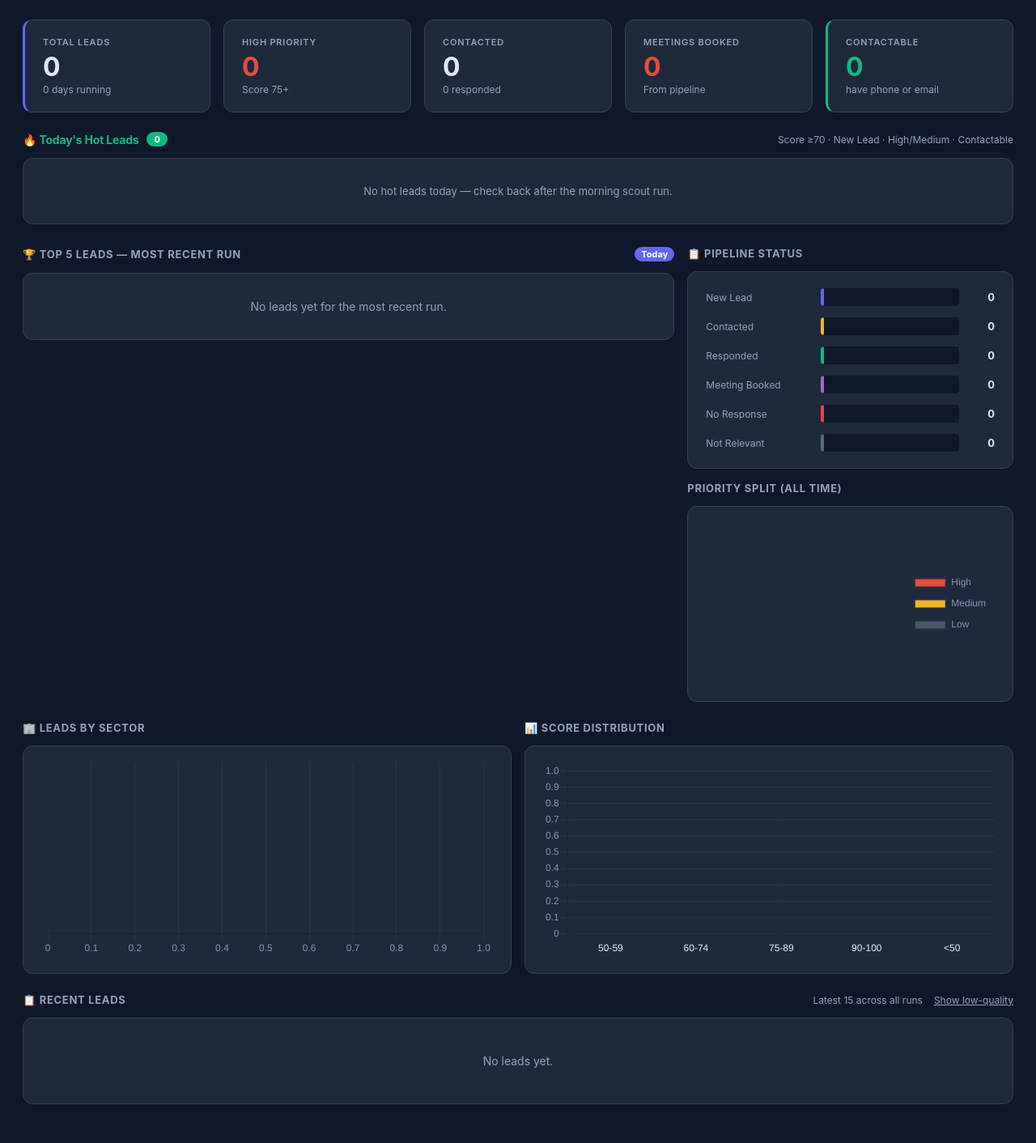
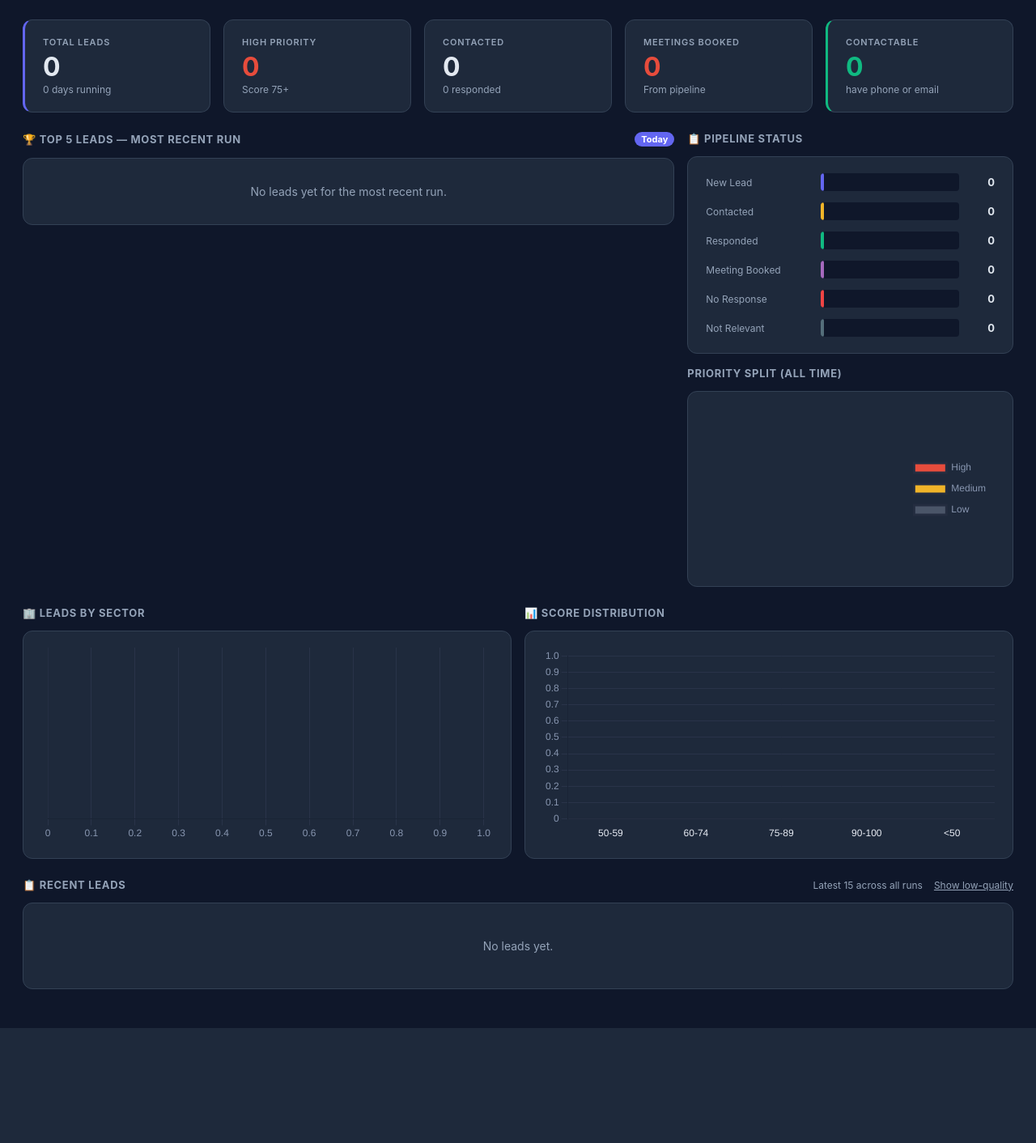
Before and after one commit to jonathanmccrimmond/macfire-dashboard, a Flask app: page / in a window 1280 px wide. Shown: the part 71-1483 px from the top of the page at 81% size. After the commit the page ends 1341 px from the top, so only its background shows below. Run offline with Flask 3, Linux system fonts and the light colour scheme; data that the repository does not hold is empty.

Commit message:
Remove hot leads section and keep contactable KPI

```diff
--- a/app.py
+++ b/app.py
@@ -181,16 +181,6 @@ def fetch_stats():
 
     # Unique run dates
     run_dates = scout_dates
-
-    # Hot leads — score ≥ 70, New Lead, High/Medium priority, contactable
-    hot_leads = [
-        l for l in leads
-        if (l.get("score") or 0) >= 70
-        and l.get("status") == "New Lead"
-        and l.get("priority") in ("High", "Medium")
-        and (l.get("phone") or l.get("email"))
-    ]
-    hot_leads = sorted(hot_leads, key=lambda l: l.get("score") or 0, reverse=True)[:10]
     contactable_count = sum(1 for l in leads if l.get("phone") or l.get("email"))
 
     return {
@@ -209,7 +199,6 @@ def fetch_stats():
         "score_buckets":     score_buckets,
         "run_dates":         run_dates,
         "days_running":      len(run_dates),
-        "hot_leads":         hot_leads,
         "contactable_count": contactable_count,
         "last_refreshed":    datetime.datetime.now().strftime("%H:%M:%S"),
     }
--- a/templates/dashboard.html
+++ b/templates/dashboard.html
@@ -132,29 +132,6 @@
     @media (max-width: 1200px) { .grid-5 { grid-template-columns: repeat(3, 1fr); } }
     @media (max-width: 700px)  { .grid-5 { grid-template-columns: repeat(2, 1fr); } }
 
-    /* Hot lead cards */
-    .hot-leads-grid { display: grid; grid-template-columns: 1fr; gap: 14px; }
-    @media (min-width: 600px) { .hot-leads-grid { grid-template-columns: 1fr 1fr; } }
-    .hot-lead-card { background: var(--card2); border: 1px solid var(--border); border-left: 4px solid var(--green); border-radius: 10px; padding: 16px 16px 14px; position: relative; }
-    .hl-rank { position: absolute; top: 12px; right: 14px; font-size: 20px; font-weight: 900; color: var(--border); }
-    .hl-company { font-size: 16px; font-weight: 700; margin-bottom: 8px; padding-right: 32px; }
-    .hl-company a { color: var(--text); text-decoration: none; }
-    .hl-company a:hover { color: var(--accent2); }
-    .hl-meta { display: flex; flex-wrap: wrap; gap: 7px; align-items: center; margin-bottom: 9px; }
-    .score-pill { display: inline-block; padding: 3px 10px; border-radius: 10px; font-size: 12px; font-weight: 700; }
-    .score-pill-green  { background: rgba(16,185,129,0.18); color: #10B981; border: 1px solid rgba(16,185,129,0.4); }
-    .score-pill-indigo { background: rgba(99,102,241,0.18); color: #818CF8; border: 1px solid rgba(99,102,241,0.4); }
-    .score-pill-amber  { background: rgba(245,158,11,0.18);  color: #F59E0B; border: 1px solid rgba(245,158,11,0.4); }
-    .hl-detail { color: var(--muted); font-size: 12px; line-height: 1.65; }
-    .hl-contact { display: flex; flex-wrap: wrap; gap: 10px; margin-top: 9px; align-items: center; }
-    .hl-contact a { color: var(--text); text-decoration: none; font-size: 13px; }
-    .hl-contact a:hover { color: var(--accent2); }
-    .hl-contact .hl-maps { color: #5DADE2; }
-    .hl-trigger { font-style: italic; color: var(--muted); font-size: 11px; margin-top: 8px; padding-top: 8px; border-top: 1px solid var(--border); }
-    .hl-date { font-size: 11px; color: var(--muted); margin-top: 6px; }
-    .hot-leads-empty { color: var(--muted); text-align: center; padding: 32px; font-size: 13px; }
-    .section-title-hot { font-size: 14px; font-weight: 700; color: var(--green); letter-spacing: -0.2px; }
-
     /* Table quality filter */
     .toggle-link { cursor: pointer; color: var(--muted); font-size: 12px; text-decoration: underline; user-select: none; }
     .toggle-link:hover { color: var(--text); }
@@ -199,18 +176,6 @@
     <div class="stat-card"><div class="label">Contacted</div><div class="value" id="kpi-contacted">—</div><div class="sub" id="kpi-responded">0 responded</div></div>
     <div class="stat-card"><div class="label">Meetings Booked</div><div class="value score-high" id="kpi-meetings">—</div><div class="sub">From pipeline</div></div>
     <div class="stat-card" style="border-left:3px solid var(--green)"><div class="label">Contactable</div><div class="value" style="color:var(--green)" id="kpi-contactable">—</div><div class="sub">have phone or email</div></div>
-  </div>
-
-  <!-- Hot Leads -->
-  <div style="margin-bottom:28px" id="hot-leads-section">
-    <div class="section-header">
-      <div style="display:flex;align-items:center;gap:10px">
-        <div class="section-title-hot">🔥 Today's Hot Leads</div>
-        <span id="hot-leads-badge" style="background:var(--green);color:#fff;font-size:11px;font-weight:700;padding:2px 9px;border-radius:10px">0</span>
-      </div>
-      <div style="font-size:12px;color:var(--muted)">Score ≥70 · New Lead · High/Medium · Contactable</div>
-    </div>
-    <div id="hot-leads-container"><div class="panel loading">Loading hot leads…</div></div>
   </div>
 
   <!-- Top 5 today + Pipeline status -->
@@ -309,56 +274,6 @@ function priorityBadge(p) {
 function statusBadge(s) {
   const cls = STATUS_BADGE_CLASS[s] || "badge-low";
   return `<span class="badge ${cls}">${s || "—"}</span>`;
-}
-
-// ── Hot Leads ──────────────────────────────────────────────────────────────
-function scorePill(s) {
-  if (s == null) return "";
-  var cls = s >= 90 ? "score-pill-green" : s >= 75 ? "score-pill-indigo" : "score-pill-amber";
-  return '<span class="score-pill ' + cls + '">' + s + '</span>';
-}
-
-function renderHotLeads(leads) {
-  var el    = document.getElementById("hot-leads-container");
-  var badge = document.getElementById("hot-leads-badge");
-  badge.textContent = leads.length;
-  if (!leads || leads.length === 0) {
-    el.innerHTML = '<div class="panel hot-leads-empty">No hot leads today — check back after the morning scout run.</div>';
-    return;
-  }
-  var cards = leads.map(function(l, i) {
-    var companyHtml = l.notion_url
-      ? '<a href="' + l.notion_url + '" target="_blank">' + l.company + '</a>'
-      : l.company;
-    var pill    = scorePill(l.score);
-    var pri     = priorityBadge(l.priority);
-    var sector  = l.sector  ? '<span style="color:var(--muted);font-size:12px">' + l.sector + '</span>' : "";
-    var addrTxt = l.address || l.postcode || "";
-    var addr    = addrTxt   ? '<div style="margin-top:5px">' + addrTxt + '</div>' : "";
-    var phoneLink = l.phone
-      ? '<a href="tel:' + l.phone + '">📞 ' + l.phone + '</a>'
-      : "";
-    var emailLink = l.email
-      ? '<a href="mailto:' + l.email + '">✉️ ' + l.email + '</a>'
-      : "";
-    var mapsLink = l.maps_url
-      ? '<a href="' + l.maps_url + '" target="_blank" class="hl-maps">🗺️ Map</a>'
-      : "";
-    var trigger   = l.trigger    ? '<div class="hl-trigger">' + l.trigger + '</div>'       : "";
-    var scoutDate = l.scout_date ? '<div class="hl-date">Scouted ' + l.scout_date + '</div>' : "";
-    return [
-      '<div class="hot-lead-card">',
-        '<div class="hl-rank">#' + (i + 1) + '</div>',
-        '<div class="hl-company">' + companyHtml + '</div>',
-        '<div class="hl-meta">' + pill + ' ' + pri + ' ' + sector + '</div>',
-        '<div class="hl-detail">' + addr + '</div>',
-        '<div class="hl-contact">' + phoneLink + emailLink + mapsLink + '</div>',
-        trigger,
-        scoutDate,
-      '</div>'
-    ].join("");
-  }).join("");
-  el.innerHTML = '<div class="hot-leads-grid">' + cards + '</div>';
 }
 
 // ── Low-quality toggle ─────────────────────────────────────────────────────
@@ -568,7 +483,6 @@ async function loadData() {
       document.getElementById("today-badge").textContent  = d.today_date;
     }
 
-    renderHotLeads(d.hot_leads || []);
     renderTop5(d.top5_today, d.today_date);
     renderPipeline(d.status_counts);
     renderPriorityChart(d.priority_counts);
```
